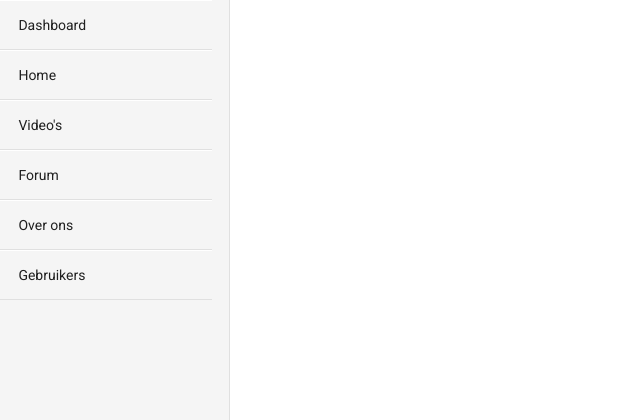
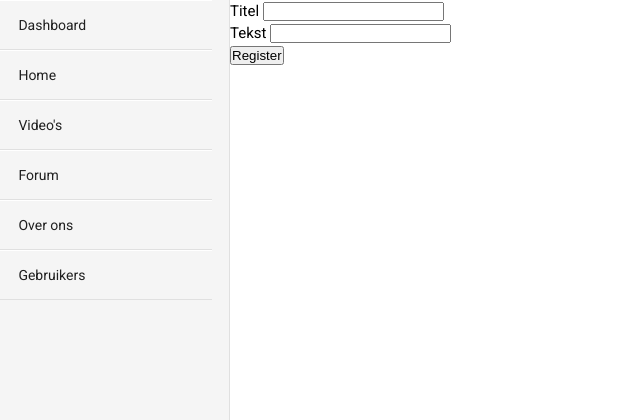
Before and after one commit to aaron5670/aarjocar-bv, a PHP site: page /beheerpaneel/home.php in a window 1280 px wide. Shown: the top 420 px of the page, without its empty margins (0-640 px from the left). Run offline with PHP 8.4, Linux system fonts and the light colour scheme; data that the repository does not hold is empty; some libraries are stand-ins or nearby versions.

Commit message:
beheerpaneel update

```diff
--- a/beheerpaneel/home.php
+++ b/beheerpaneel/home.php
@@ -1,4 +1,5 @@
-<?php include '../config/config.php' ?>
+<?php include '../config/config.php';
+require_once '../config/connect.php'; ?>
 <!DOCTYPE html>
 <html lang="nl">
 <head>
@@ -7,9 +8,38 @@
     <title>AARJO Car BV</title>
     <link href="css/style.css" rel="stylesheet" type="text/css">
     <link href="https://fonts.googleapis.com/css?family=Roboto" rel="stylesheet">
-    <link rel="shortcut icon" type="image/x-icon" href="<?= $url;?>favicon.ico">
+    <link rel="shortcut icon" type="image/x-icon" href="<?= $url; ?>favicon.ico">
 </head>
 <body>
 <?php include 'menu/menu.php' ?>
+
+<?php
+//Haalt de gegevens op van het formulier
+$titel = !empty($_POST['titel']) ? trim($_POST['titel']) : null;
+$tekst = !empty($_POST['tekst']) ? trim($_POST['tekst']) : null;
+
+// insert into page_content query
+$pdo->query("UPDATE page_content SET titel = '$titel', tekst = '$tekst' WHERE pageID = 3");
+
+
+$row = $pdo->query("SELECT titel FROM page_content WHERE pageID = 3");
+$value = ($row->fetch(PDO::FETCH_ASSOC));
+
+?>
+
+<div class="standaard-input-formulier">
+    <div class="formulier-titel">
+        <form action="home.php" method="post">
+            <label for="titel">Titel</label>
+            <input type="text" id="titel" name="titel" value="<?= $value['titel']; ?>"><br>
+            <label for="tekst">Tekst</label>
+            <input type="text" id="tekst" name="tekst"><br>
+            <input type="submit" name="register" value="Register">
+        </form>
+    </div>
+    <div class="formulier-tekst">
+
+    </div>
+</div>
 </body>
 </html>
```
Also changed, not shown: startpagina.php (+9 -2 lines).
